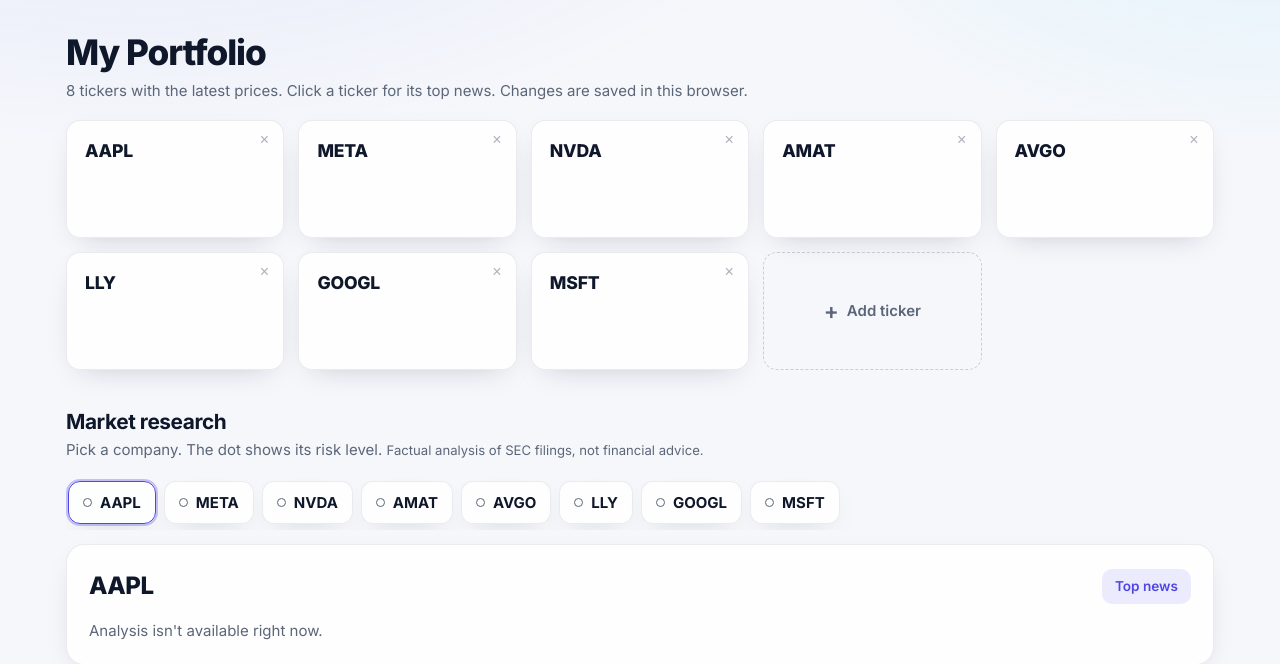
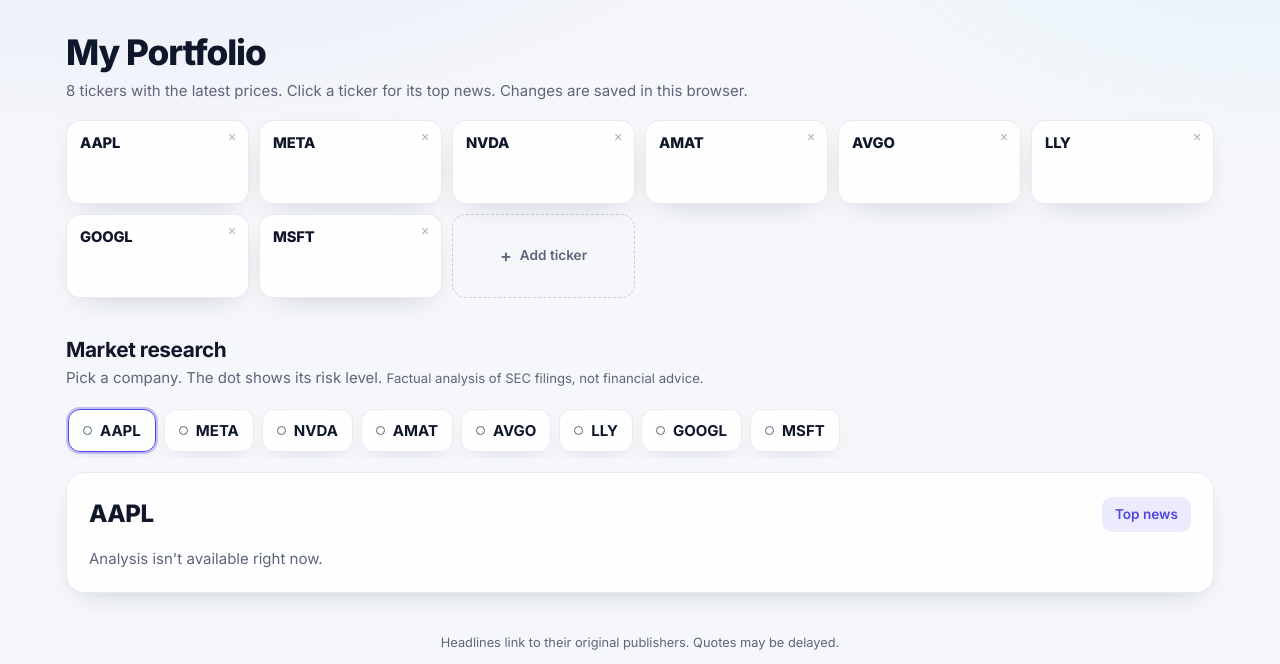
Before and after one commit to sureshadi/MyApplication, a FastAPI app: page /portfolio in a window 1280 px wide. Shown: the part 126-790 px from the top of the page. Run offline with FastAPI, Linux system fonts and the light colour scheme; data that the repository does not hold is empty.

Commit message:
Make the My Portfolio ticker cards smaller
The cards under the My Portfolio heading used large fonts, most of all
the price. Shrink the symbol, company name, price and percent badge,
tighten padding and card height, and fit more cards per row.

Co-Authored-By: Claude Opus 5.5 <noreply@anthropic.com>
Claude-Session: https://claude.ai/code/session_0111r5htx76gnn9S9dsBMcJu

```diff
--- a/app/static/style.css
+++ b/app/static/style.css
@@ -205,39 +205,39 @@ main { max-width: 1180px; margin: 0 auto; padding: 24px 16px 8px; }
 }
 
 /* ---------- My Portfolio page ---------- */
-.ticker-grid { display: grid; grid-template-columns: repeat(auto-fill, minmax(210px, 1fr)); gap: 14px; }
+.ticker-grid { display: grid; grid-template-columns: repeat(auto-fill, minmax(170px, 1fr)); gap: 10px; }
 .ticker-card {
-  position: relative; display: flex; min-height: 118px;
+  position: relative; display: flex; min-height: 84px;
   background: var(--surface); border: 1px solid var(--border); border-radius: var(--radius); box-shadow: var(--shadow);
   transition: transform .18s ease, border-color .18s ease, background .18s ease;
 }
 .ticker-card:hover { transform: translateY(-2px); border-color: var(--border-strong); background: var(--surface-hover); }
 .ticker-card .chip-link {
   flex: 1; display: grid; grid-template-columns: 1fr auto; grid-template-areas: "sym chg" "name name" "px px";
-  align-content: start; gap: 2px 8px; padding: 16px 18px; text-decoration: none; min-width: 0;
+  align-content: start; gap: 1px 6px; padding: 11px 13px; text-decoration: none; min-width: 0;
 }
-.ticker-card .sym { grid-area: sym; font-weight: 800; font-size: 1.1rem; letter-spacing: -.01em; }
-.ticker-card .name { grid-area: name; color: var(--muted); font-size: .82rem; white-space: nowrap; overflow: hidden; text-overflow: ellipsis; }
-.ticker-card .px { grid-area: px; margin-top: 10px; font-size: 1.5rem; font-weight: 800; letter-spacing: -.02em; font-variant-numeric: tabular-nums; }
-.ticker-card .chg { grid-area: chg; align-self: start; font-size: .8rem; font-weight: 700; padding: 2px 8px; border-radius: 7px; font-variant-numeric: tabular-nums; margin-right: 22px; }
+.ticker-card .sym { grid-area: sym; font-weight: 800; font-size: .92rem; letter-spacing: -.01em; }
+.ticker-card .name { grid-area: name; color: var(--muted); font-size: .74rem; white-space: nowrap; overflow: hidden; text-overflow: ellipsis; }
+.ticker-card .px { grid-area: px; margin-top: 5px; font-size: 1.08rem; font-weight: 700; letter-spacing: -.02em; font-variant-numeric: tabular-nums; }
+.ticker-card .chg { grid-area: chg; align-self: start; font-size: .7rem; font-weight: 700; padding: 1px 6px; border-radius: 6px; font-variant-numeric: tabular-nums; margin-right: 18px; }
 .ticker-card .chg:empty, .ticker-card .px:empty, .ticker-card .name:empty { visibility: hidden; }
 .ticker-card .px:empty::before { content: "–"; }
 .chg.up { color: var(--up); background: var(--up-bg); }
 .chg.down { color: var(--down); background: var(--down-bg); }
 .chg.flat, .chg.na { color: var(--muted); background: transparent; }
 .chip-remove {
-  position: absolute; top: 8px; right: 8px;
-  display: grid; place-items: center; width: 22px; height: 22px; border-radius: 50%;
-  border: 0; background: transparent; color: var(--muted); font-size: 16px; line-height: 1; cursor: pointer; padding: 0;
+  position: absolute; top: 6px; right: 6px;
+  display: grid; place-items: center; width: 20px; height: 20px; border-radius: 50%;
+  border: 0; background: transparent; color: var(--muted); font-size: 14px; line-height: 1; cursor: pointer; padding: 0;
   opacity: .5; transition: opacity .15s, background .15s;
 }
 .ticker-card:hover .chip-remove, .chip-remove:focus-visible { opacity: 1; }
 .chip-remove:hover { background: var(--down-bg); color: var(--down); }
 .add-btn {
   align-items: center; justify-content: center; gap: 8px; cursor: pointer; font: inherit; font-weight: 600;
-  color: var(--muted); border-style: dashed; border-color: var(--border-strong); background: transparent; box-shadow: none;
+  font-size: .85rem; color: var(--muted); border-style: dashed; border-color: var(--border-strong); background: transparent; box-shadow: none;
 }
-.add-btn span { font-size: 1.4rem; line-height: 1; }
+.add-btn span { font-size: 1.1rem; line-height: 1; }
 .add-btn:hover { color: var(--accent); border-color: var(--accent); background: transparent; }
 .add-form { display: flex; gap: 8px; align-items: center; flex-wrap: wrap; margin-top: 16px; }
 .add-form[hidden] { display: none; }
@@ -252,8 +252,9 @@ main { max-width: 1180px; margin: 0 auto; padding: 24px 16px 8px; }
 .add-error { color: var(--down); font-size: .85rem; font-weight: 500; }
 @media (max-width: 640px) {
   .ticker-grid { grid-template-columns: repeat(2, minmax(0, 1fr)); gap: 10px; }
-  .ticker-card .chip-link { padding: 14px; }
-  .ticker-card .px { font-size: 1.2rem; }
+  .ticker-grid { gap: 8px; }
+  .ticker-card .chip-link { padding: 10px 11px; }
+  .ticker-card .px { font-size: 1rem; }
   /* Four equal tabs, icon above a short label, so every tab is visible on a phone. */
   .tabs-inner { display: grid; grid-template-columns: repeat(4, minmax(0, 1fr)); gap: 0; padding: 0 4px; }
   .tab { flex-direction: column; gap: 4px; padding: 10px 2px 11px; font-size: .84rem; letter-spacing: 0; text-align: center; }
```
Also changed, not shown: 4 other files.
